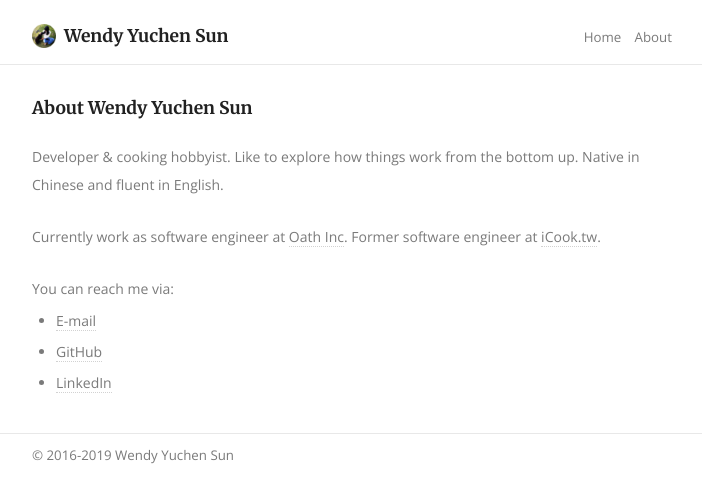
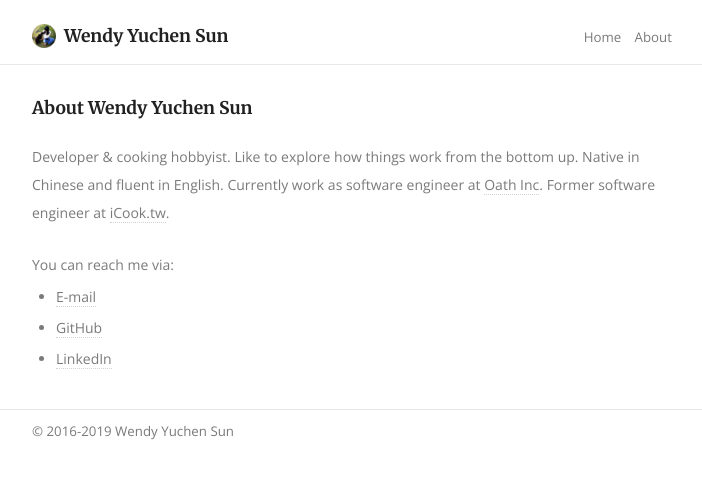
Before and after one commit to wendyyuchensun/wendyyuchensun.github.io, a Jekyll site: the page built from about/index.html, in a window 1280 px wide. Shown: the top 503 px of the page, without its empty margins (288-990 px from the left). Built offline with Jekyll 4.4.1, drawn with Linux system fonts in a browser that asks for light colours.

Commit message:
Update about

```diff
--- a/about/index.html
+++ b/about/index.html
@@ -4,11 +4,8 @@ layout: default
 ---
 <section>
   <p>
-    Developer & cooking hobbyist.
-    Like to explore how things work from the bottom up.
+    Developer & cooking hobbyist. Like to explore how things work from the bottom up.
     Native in Chinese and fluent in English.
-  </p>
-  <p>
     Currently work as software engineer at <a href="https://www.verizonmedia.com/">Oath Inc</a>.
     Former software engineer at <a href="https://icook.tw/">iCook.tw</a>.
   </p>
```
